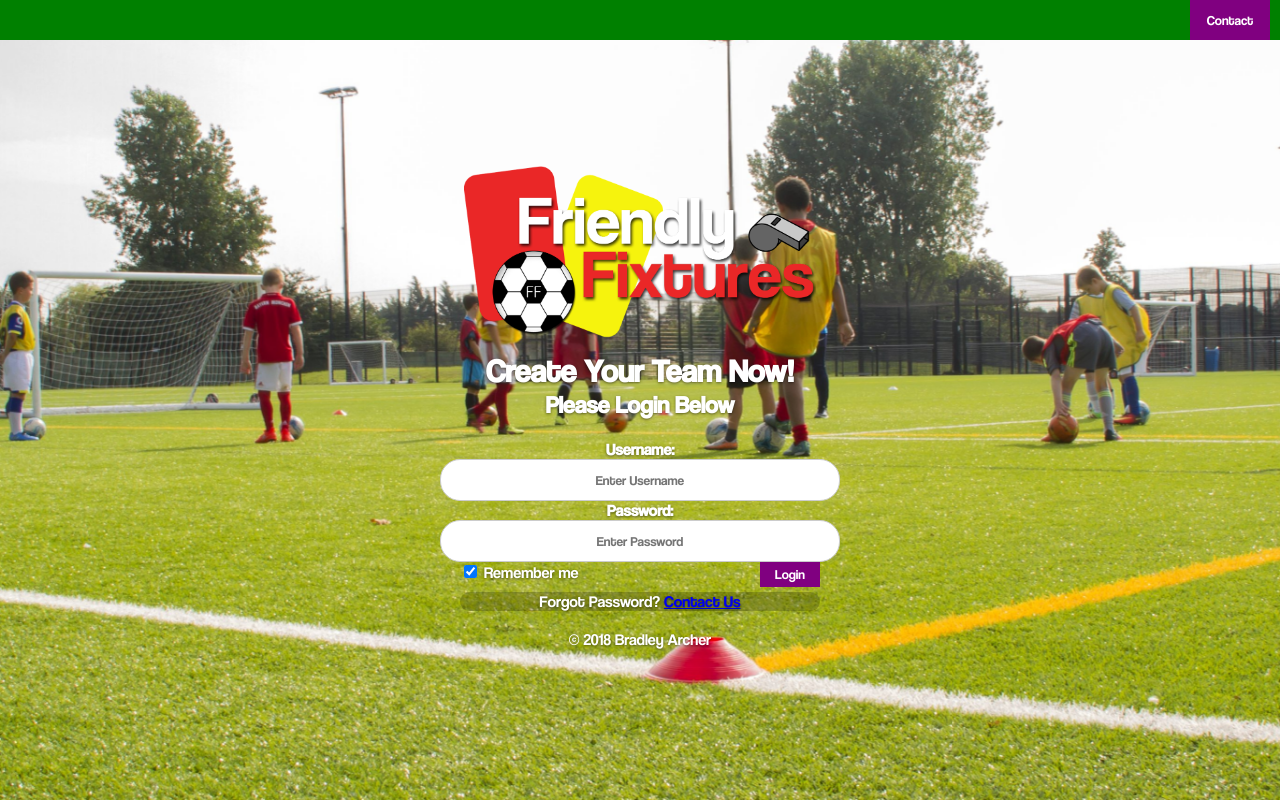
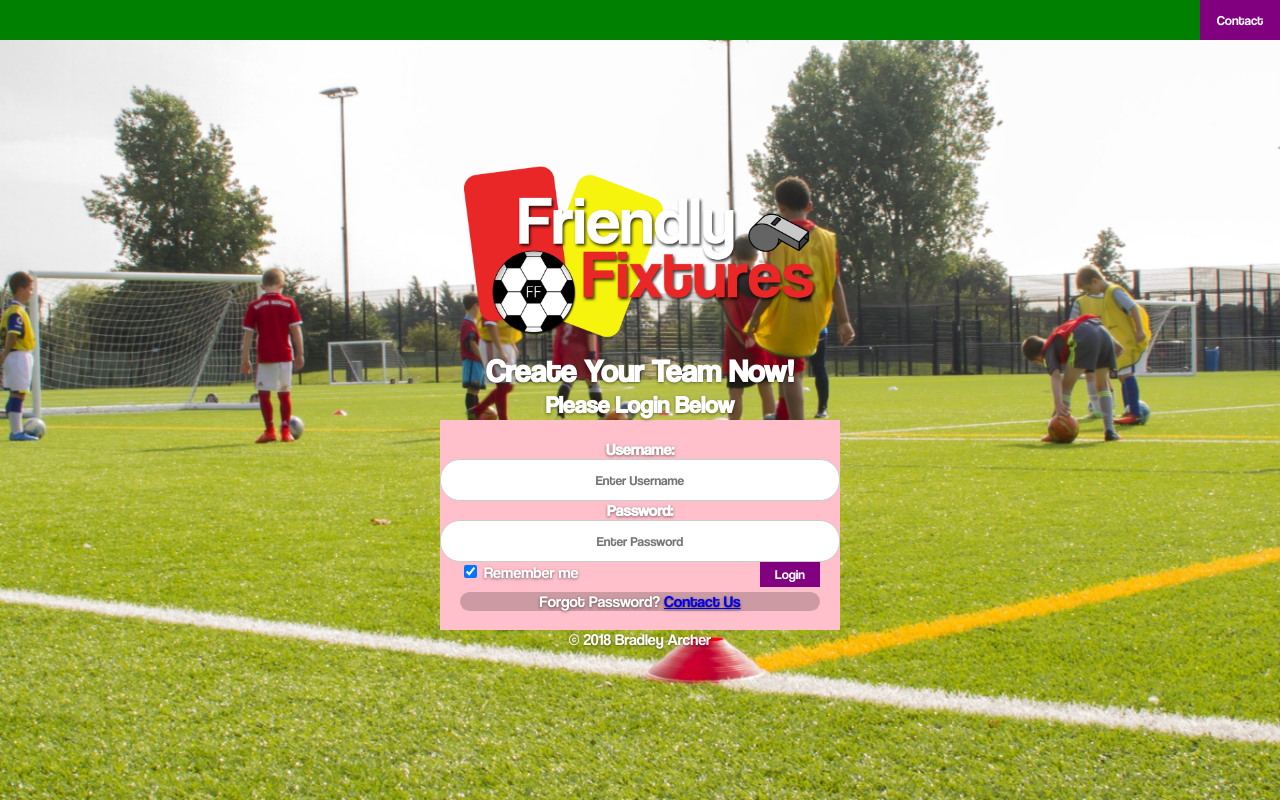
Before and after one commit to itsbreadd/final-year, a PHP site: page / in a window 1280 px wide. Run offline with PHP 8.4, Linux system fonts and the light colour scheme; some libraries are stand-ins or nearby versions.

Commit message:
more fixes

```diff
--- a/css/styles.css
+++ b/css/styles.css
@@ -41,7 +41,6 @@ button:hover {
   position: absolute;
   float: left;
   z-index: 999;
-  padding-right: 10px;
   box-sizing: border-box;
   background-color: green;
 }
@@ -110,6 +109,7 @@ button:hover {
   height:210px;
   justify-content: center;
   align-items: center;
+  background-color: pink;
 }
 
 .login {
```
